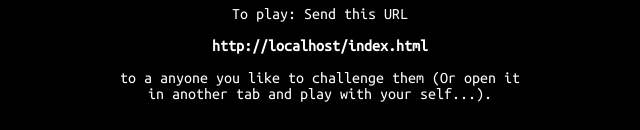
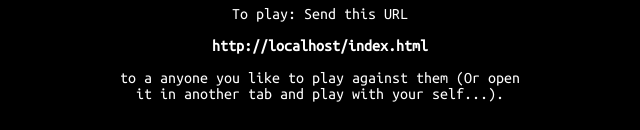
Before and after one commit to jonnyboris/Pong, a plain HTML site: page index.html in a window 1280 px wide. Shown: the part 667-797 px from the top of the page, without its empty margins (320-960 px from the left). Drawn offline with Linux system fonts and the light colour scheme; no server answers.

Commit message:
Changed wording of instructions

```diff
--- a/index.html
+++ b/index.html
@@ -65,7 +65,7 @@
 	<p>Your message:</p><p> <input type="text" id="tMsg" size="20" /></p>
 
 	<div>
-		<p align="center">To play: Send this URL </p><p align="center"> <b id="url" >  </b> </p><p align="center">to a anyone you like to challenge them (Or open it in another tab and play with your self...). </p>
+		<p align="center">To play: Send this URL </p><p align="center"> <b id="url" >  </b> </p><p align="center">to a anyone you like to play against them (Or open it in another tab and play with your self...). </p>
 	</div>
 
 </div>
```
